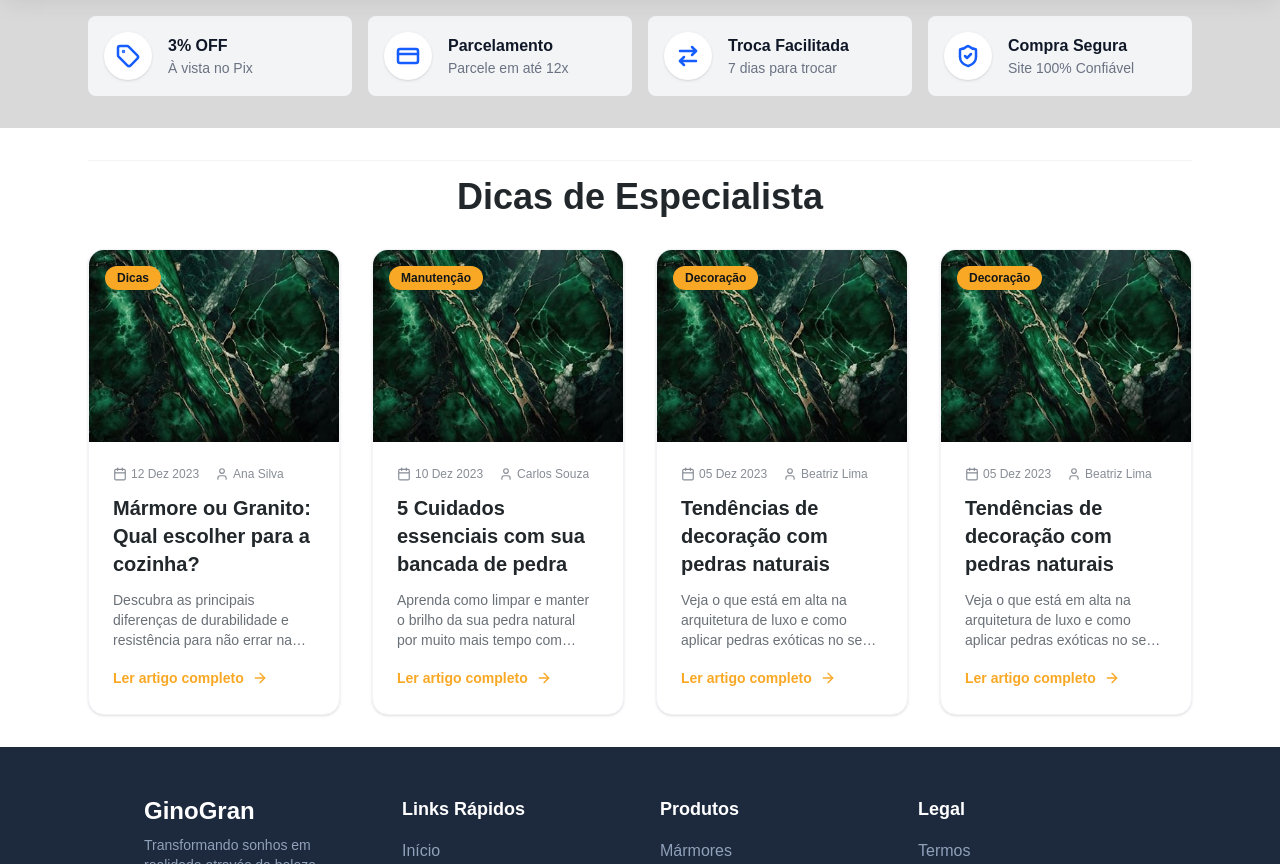
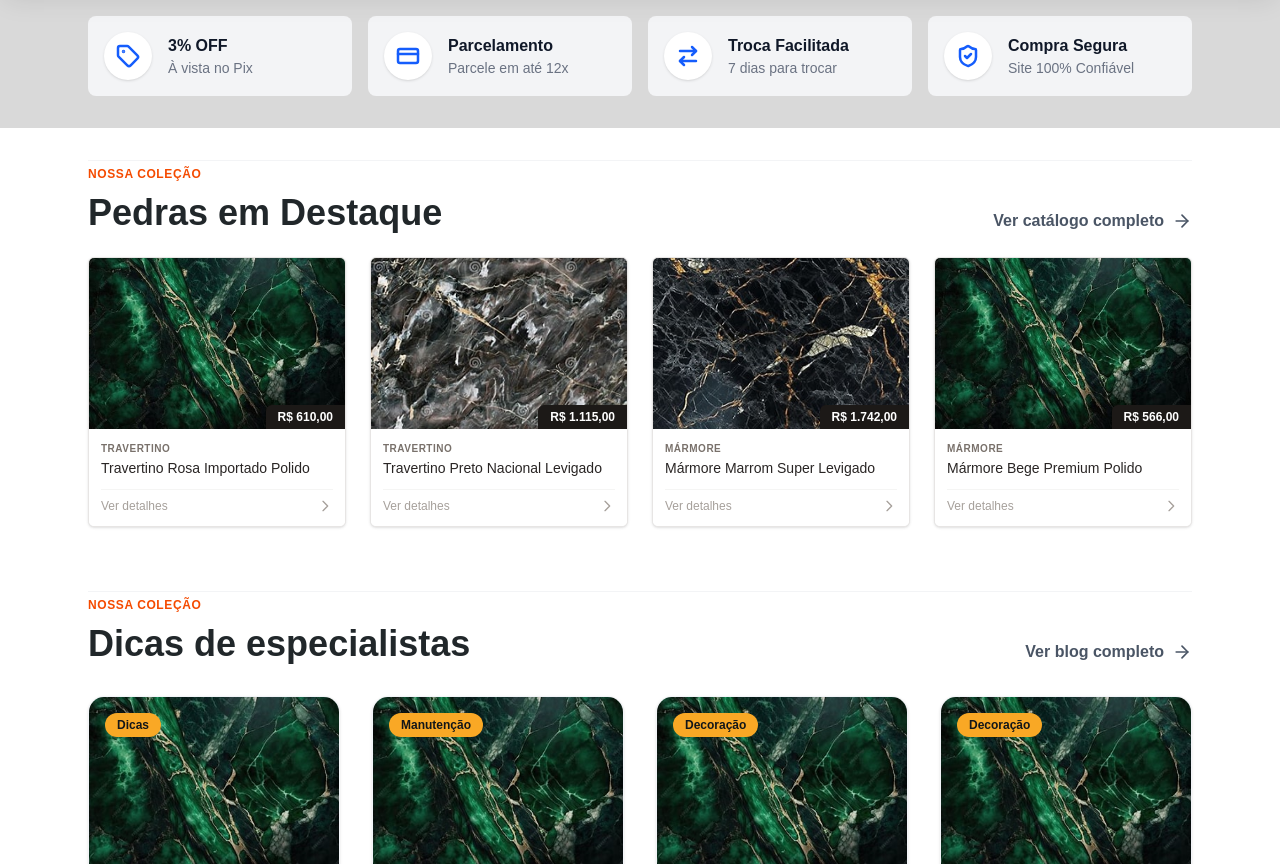
Before and after one commit to arthurtvrs10/GinoGran-Projeto2026, a Next.js app in the folder FRONT-END/: page / in a window 1280 px wide. Shown: the part 520-1384 px from the top of the page. Built offline with nearby package versions, Linux system fonts and the light colour scheme.

Commit message:
feat: ´adiciona FeatureCatalog´

```diff
--- a/FRONT-END/src/Components/Home/BlogSection.tsx
+++ b/FRONT-END/src/Components/Home/BlogSection.tsx
@@ -1,19 +1,32 @@
 import Image from "next/image";
+import Link from "next/link";
 import { Calendar, User, ArrowRight } from "lucide-react";
 import { posts } from "@/data/posts";
-// 1. Definimos o "formato" do nosso post
-
 
 export default function BlogSection() {
   return (
     <section className="w-full py-8 bg-white px-22">
       <div className="max-w mx-auto">
         {/* Cabeçalho da Seção */}
-        <div className="text-center mb-8  border-t border-gray-100">
-          <h2 className="text-3xl md:text-4xl font-bold text-black-90 mt-4">
-            Dicas de Especialista
-          </h2>
+        <div className="flex justify-between items-end  mb-8  border-t border-gray-100">
+          <div>
+            <span className="text-orange-600 font-bold uppercase tracking-wider text-xs">
+              Nossa Coleção
+            </span>
+            <h2 className="text-3xl md:text-4xl font-bold text-black-90 mt-2">
+              Dicas de especialistas
+            </h2>
+          </div>
+
+          <Link
+            href="/Blog"
+            className="group flex items-center gap-2 text-gray-600 font-bold hover:text-orange-600 transition-colors mb-2 md:mb-0"
+          >
+            Ver blog completo
+            <ArrowRight size={20} className="group-hover:translate-x-1 transition-transform" />
+          </Link>
         </div>
+
 
         {/* Grid de Posts */}
         <div className="grid grid-cols-1 md:grid-cols-2 lg:grid-cols-4 gap-8">
--- /dev/null
+++ b/FRONT-END/src/Components/Home/FeatureCatalog.tsx
@@ -0,0 +1,47 @@
+import Link from "next/link";
+import { ProductCard } from "@/Components/Catalogo/ProductCard"; // Ajuste o caminho conforme sua pasta
+import { products } from "@/data/products"; // Ajuste o caminho dos dados
+import { ArrowRight } from "lucide-react";
+
+export function FeaturedCatalog() {
+  // Pega apenas os 4 primeiros produtos para exibir na home
+  const featuredProducts = products.slice(0, 4);
+
+  return (
+    <section className="w-full py-8 bg-white px-22">
+      <div className="max-w-full mx-auto ">
+
+        {/* Cabeçalho da Seção (Estilo Editorial/G1 que você gosta) */}
+        <div className="flex flex-col md:flex-row justify-between items-end gap-6 border-t border-gray-100 pb-6">
+          <div>
+            <span className="text-orange-600 font-bold uppercase tracking-wider text-xs">
+              Nossa Coleção
+            </span>
+            <h2 className="text-3xl md:text-4xl font-bold text-black-90 mt-2">
+              Pedras em Destaque
+            </h2>
+          </div>
+
+          <Link
+            href="/Catalogo"
+            className="group flex items-center gap-2 text-gray-600 font-bold hover:text-orange-600 transition-colors mb-2 md:mb-0"
+          >
+            Ver catálogo completo
+            <ArrowRight size={20} className="group-hover:translate-x-1 transition-transform" />
+          </Link>
+        </div>
+
+        {/* Grid de Produtos */}
+        <div className="grid grid-cols-1 sm:grid-cols-2 lg:grid-cols-4 gap-6">
+          {featuredProducts.map((product) => (
+            // Reutilizando seu ProductCard existente
+            <div key={product.id} className="h-full">
+               <ProductCard data={product} />
+            </div>
+          ))}
+        </div>
+
+      </div>
+    </section>
+  );
+}
--- a/FRONT-END/src/app/page.tsx
+++ b/FRONT-END/src/app/page.tsx
@@ -1,4 +1,5 @@
 import BlogSection from "@/Components/Home/BlogSection";
+import {FeaturedCatalog} from "@/Components/Home/FeatureCatalog";
 import FeaturesBar from "@/Components/Home/FeaturesBar";
 import Slider from "@/Components/Home/Slider";
 
@@ -13,7 +14,7 @@ export default function Home() {
     <main className="w-full">
       <Slider images={minhasFotos} />
       <FeaturesBar />
-
+      <FeaturedCatalog />
       {/* --- SEÇÃO DE BLOG --- */}
       <BlogSection />
     </main>
```
